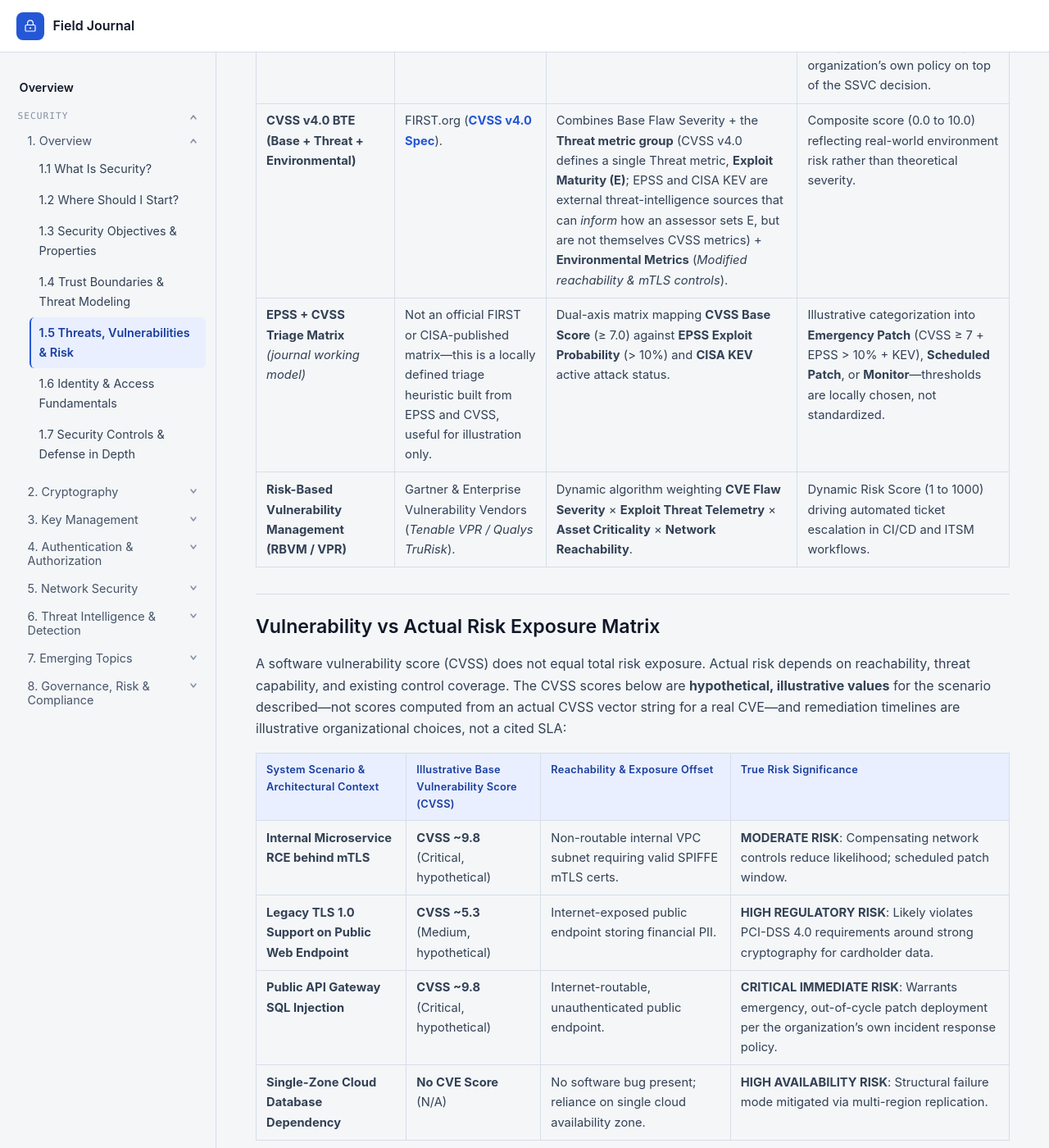
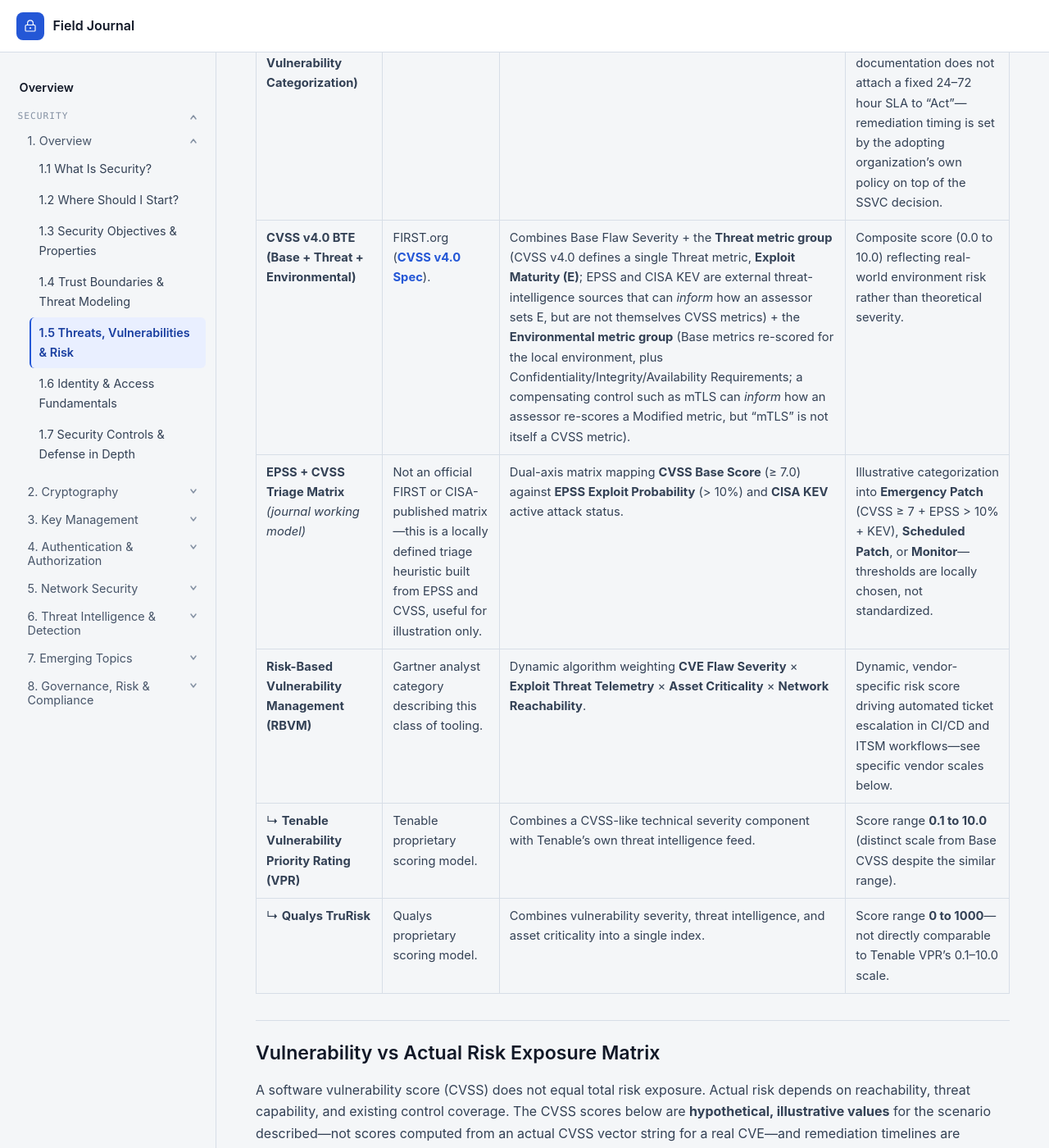
Before and after one commit to llody9977/journal, a Jekyll site: the page built from topics/risk-fundamentals.md, in a window 1280 px wide and 1400 px high, scrolled down 4333 px. Shown: the whole window at 82% size. Built offline with Jekyll 4.4.1, drawn with Linux system fonts in a browser that asks for light colours; some of the changed text lies outside the part shown.

```diff
--- a/topics/risk-fundamentals.md
+++ b/topics/risk-fundamentals.md
@@ -13,7 +13,7 @@ last_verified: 2026-08-09
 
 <div class="diagram-frame">
   <img src="{{ '/assets/img/risk-fundamentals-engine.svg' | relative_url }}" alt="Threats, Vulnerabilities & Risk Engine diagram showing Threat Event Evaluation (NIST SP 800-30), CVSS/EPSS Vulnerability Scoring, Risk Response Options (NIST SP 800-39), and Residual Risk Governance.">
-  <p class="diagram-caption">Threats, Vulnerabilities &amp; Risk Engine: Threat Scenario &amp; CVSS/EPSS Evaluation → Risk Treatment Options (Avoid, Reduce, Transfer, Accept) → Residual Risk Governance (NIST SP 800-30 / SP 800-39)</p>
+  <p class="diagram-caption">Threats, Vulnerabilities &amp; Risk Engine: Threat Scenario &amp; CVSS/EPSS Evaluation → Risk Treatment Options (Avoid, Mitigate, Share/Transfer, Accept — Share and Transfer are grouped here only for compact presentation) → Residual Risk Governance (NIST SP 800-30 / SP 800-39)</p>
 </div>
 
 ## The NIST SP 800-30 & SP 800-39 Risk Taxonomy
@@ -58,14 +58,16 @@ Determining whether a vulnerability creates actionable risk requires conducting
 
 ## Composite Vulnerability Risk Scoring Models & Standards
 
-Relying solely on CVSS severity leads to patch fatigue. Modern security standards combine **CVSS**, **EPSS**, **CISA KEV**, **Reachability**, and **Asset Criticality** into multi-parameter decision models:
+Relying solely on CVSS severity leads to patch fatigue. Modern vulnerability-management programs commonly combine **CVSS**, **EPSS**, **CISA KEV**, **Reachability**, and **Asset Criticality** into multi-parameter decision models—this is common practice, not a single mandated standard:
 
 | Composite Scoring Framework | Governing Body / Origin | Core Decision Input Vectors | Actionable Output &amp; Remediation SLA |
 |---|---|---|---|
 | **CISA &amp; CMU SSVC (Stakeholder-Specific Vulnerability Categorization)** | Carnegie Mellon University SEI &amp; CISA (**[CISA SSVC Guide](https://www.cisa.gov/stakeholder-specific-vulnerability-categorization-ssvc)**). | Decision tree evaluating **Exploitation** (*KEV/EPSS*), **Exposure** (*Reachability*), **Automatable** (*Wormable*), and **Mission &amp; Well-Being Impact**. | Decision Categories: **Track** (De-prioritized), **Track\***, **Attend**, or **Act**. SSVC's own documentation does not attach a fixed 24–72 hour SLA to "Act"—remediation timing is set by the adopting organization's own policy on top of the SSVC decision. |
-| **CVSS v4.0 BTE (Base + Threat + Environmental)** | FIRST.org (**[CVSS v4.0 Spec](https://www.first.org/cvss/v4.0/specification-document)**). | Combines Base Flaw Severity + the **Threat metric group** (CVSS v4.0 defines a single Threat metric, **Exploit Maturity (E)**; EPSS and CISA KEV are external threat-intelligence sources that can *inform* how an assessor sets E, but are not themselves CVSS metrics) + **Environmental Metrics** (*Modified reachability &amp; mTLS controls*). | Composite score (0.0 to 10.0) reflecting real-world environment risk rather than theoretical severity. |
+| **CVSS v4.0 BTE (Base + Threat + Environmental)** | FIRST.org (**[CVSS v4.0 Spec](https://www.first.org/cvss/v4.0/specification-document)**). | Combines Base Flaw Severity + the **Threat metric group** (CVSS v4.0 defines a single Threat metric, **Exploit Maturity (E)**; EPSS and CISA KEV are external threat-intelligence sources that can *inform* how an assessor sets E, but are not themselves CVSS metrics) + the **Environmental metric group** (Base metrics re-scored for the local environment, plus Confidentiality/Integrity/Availability Requirements; a compensating control such as mTLS can *inform* how an assessor re-scores a Modified metric, but "mTLS" is not itself a CVSS metric). | Composite score (0.0 to 10.0) reflecting real-world environment risk rather than theoretical severity. |
 | **EPSS + CVSS Triage Matrix** *(journal working model)* | Not an official FIRST or CISA-published matrix—this is a locally defined triage heuristic built from EPSS and CVSS, useful for illustration only. | Dual-axis matrix mapping **CVSS Base Score** (≥ 7.0) against **EPSS Exploit Probability** (> 10%) and **CISA KEV** active attack status. | Illustrative categorization into **Emergency Patch** (CVSS ≥ 7 + EPSS > 10% + KEV), **Scheduled Patch**, or **Monitor**—thresholds are locally chosen, not standardized. |
-| **Risk-Based Vulnerability Management (RBVM / VPR)** | Gartner &amp; Enterprise Vulnerability Vendors (*Tenable VPR / Qualys TruRisk*). | Dynamic algorithm weighting **CVE Flaw Severity** × **Exploit Threat Telemetry** × **Asset Criticality** × **Network Reachability**. | Dynamic Risk Score (1 to 1000) driving automated ticket escalation in CI/CD and ITSM workflows. |
+| **Risk-Based Vulnerability Management (RBVM)** | Gartner analyst category describing this class of tooling. | Dynamic algorithm weighting **CVE Flaw Severity** × **Exploit Threat Telemetry** × **Asset Criticality** × **Network Reachability**. | Dynamic, vendor-specific risk score driving automated ticket escalation in CI/CD and ITSM workflows—see specific vendor scales below. |
+| ↳ **Tenable Vulnerability Priority Rating (VPR)** | Tenable proprietary scoring model. | Combines a CVSS-like technical severity component with Tenable's own threat intelligence feed. | Score range **0.1 to 10.0** (distinct scale from Base CVSS despite the similar range). |
+| ↳ **Qualys TruRisk** | Qualys proprietary scoring model. | Combines vulnerability severity, threat intelligence, and asset criticality into a single index. | Score range **0 to 1000**—not directly comparable to Tenable VPR's 0.1–10.0 scale. |
 
 ## Vulnerability vs Actual Risk Exposure Matrix
 
@@ -120,3 +122,8 @@ When evaluating an enterprise risk assessment or vulnerability management pipeli
 
 - **NIST SP 800-30 Rev. 1**: *Guide for Conducting Risk Assessments* — [NIST CSRC SP 800-30](https://csrc.nist.gov/pubs/sp/800/30/r1/final)
 - **ISO 31000:2018**: *Risk management — Guidelines* — [ISO 31000](https://www.iso.org/standard/65694.html)
+- **NIST SP 800-39**: *Managing Information Security Risk* — [NIST CSRC SP 800-39](https://csrc.nist.gov/pubs/sp/800/39/final)
+- **FIRST CVSS v4.0 Specification** — [FIRST CVSS v4.0](https://www.first.org/cvss/v4.0/specification-document)
+- **FIRST EPSS** — [FIRST EPSS](https://www.first.org/epss/)
+- **CISA Known Exploited Vulnerabilities Catalog** — [CISA KEV](https://www.cisa.gov/known-exploited-vulnerabilities-catalog)
+- **CISA / CMU SEI SSVC Guide** — [CISA SSVC](https://www.cisa.gov/stakeholder-specific-vulnerability-categorization-ssvc)
```
Also changed, not shown: topics/identity-access-fundamentals.md (+3 -1 lines), topics/security-controls-defense-in-depth.md (+7 -3 lines), topics/security-fundamentals.md (+4 -0 lines), topics/security-objectives-properties.md (+2 -0 lines), topics/where-should-i-start.md (+4 -2 lines), assets/img/defense-in-depth-architecture.svg, assets/img/identity-access-architecture.svg, assets/img/security-domains-overlap.svg, assets/img/security-program-implementation-roadmap.svg.
